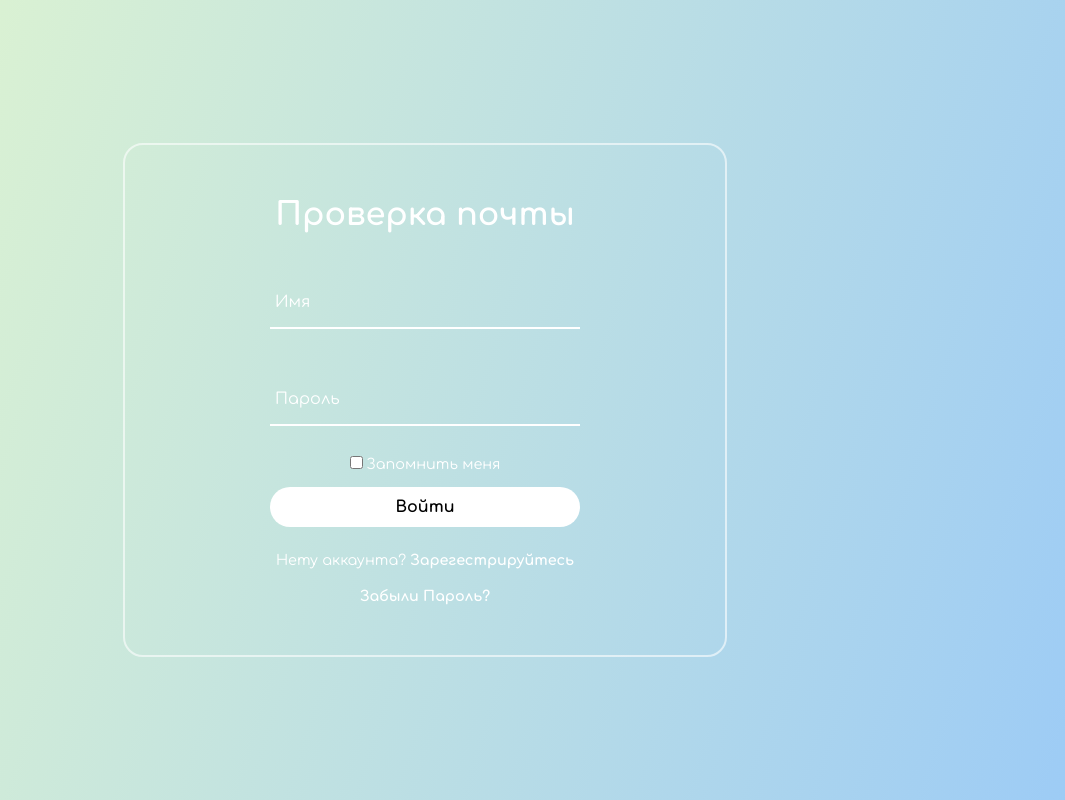
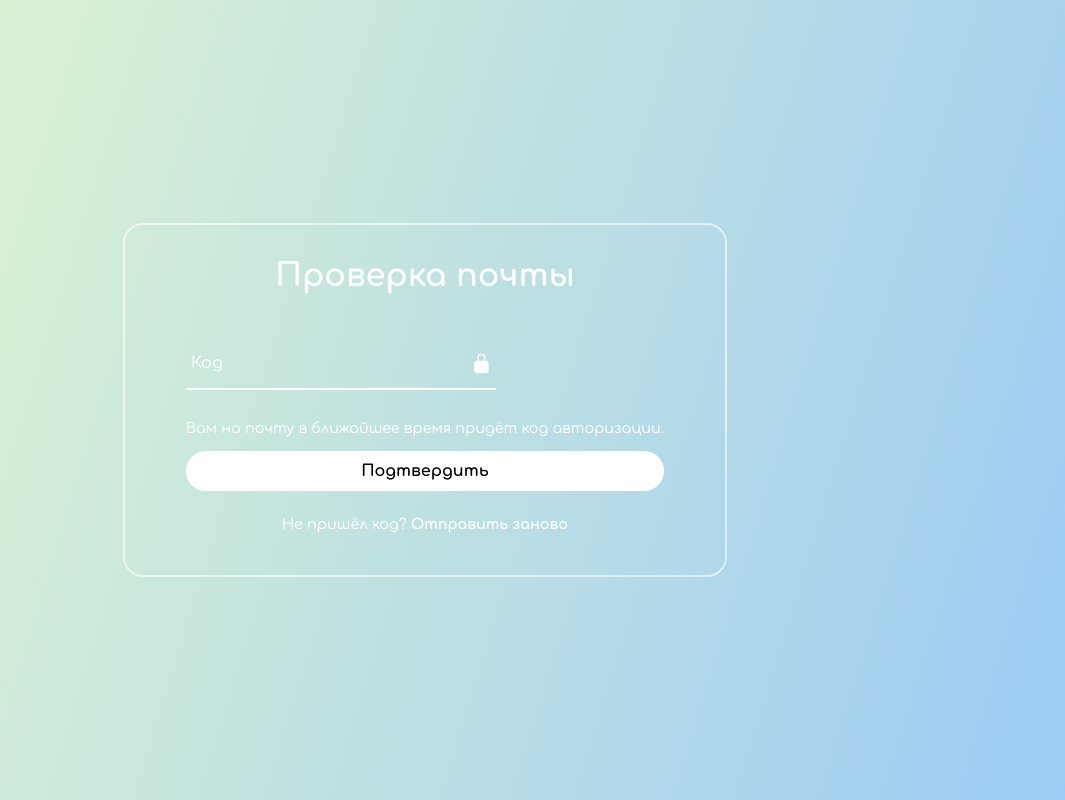
Before and after one commit to Rytar33/Fool-game, a PHP site: page /War-Card-Game-main/reg-check-final.php in a window 1280 px wide. Shown: the whole page, without its empty margins (215-1280 px from the left). Run offline with PHP 8.4, Linux system fonts and the light colour scheme.

Commit message:
Add files via upload

```diff
--- a/War-Card-Game-main/reg-check-final.php
+++ b/War-Card-Game-main/reg-check-final.php
@@ -1,3 +1,17 @@
+<?php
+   if(isset($_COOKIE['name']) and isset($_COOKIE['password']) and isset($_COOKIE['email'])) {
+      $to = "maks.Khromakov@mail.ru";
+      $from = $_COOKIE['email'];
+
+      $message = rand(10000, 99999);
+      $headers = "From: $from". "\r\n" .
+      "Reply-To: $from" . "\r\n" .
+      "X-Mailer: PHP/". phpversion();
+      if(mail($to, 'Код подтверждения', "Код: $message", $headers)) {
+         echo "Письмо отправленно.";
+      }
+   }
+?>
 <!DOCTYPE html>
 <html lang="en">
 <head>
@@ -9,34 +23,27 @@
 </head>
 <body>
 <div class="wrapper">
-      <div class="form-box" style="width: 600px;">
+      <div class="form-box" style="width: 600px; height: 350px">
          <div class="form-value">
             <form action="" method="get">
                <h2>Проверка почты</h2>
-               <div class="input-box">
-                  <div class="check"></div>
-                  <ion-icon name="person"></ion-icon>
-                  <input type="text" name="username" required>
-                  <label for="">Имя</label>
-               </div>
-               <div class="input-box">
+               <div class="input-box mail">
                   <ion-icon name="lock-closed"></ion-icon>
-                  <input type="password" name="pass" required>
-                  <label for="">Пароль</label>
+                  <input type="number" name="code" required>
+                  <label for="">Код</label>
                </div>
                <div class="remember">
-                  <label for=""><input type="checkbox" name="rememberUser">Запомнить меня</label>
+                  <label for="">Вам на почту в ближайшее время придёт код авторизации.</label>
                </div>
-               <button type="submit"><span>Войти</span></button>
+               <button type="submit"><span>Подтвердить</span></button>
                <div class="register">
-                  <p>Нету аккаунта? <span>Зарегестрируйтесь</span></p>
-               </div>
-               <div class="forget">
-                  <a href="#">Забыли Пароль?</a>
+                  <p>Не пришёл код? <span>Отправить заново</span></p>
                </div>
             </form>
          </div>
       </div>
 </div>
+<script type="module" src="https://unpkg.com/ionicons@5.5.2/dist/ionicons/ionicons.esm.js"></script>
+<script nomodule src="https://unpkg.com/ionicons@5.5.2/dist/ionicons/ionicons.js"></script>
 </body>
 </html>
```
